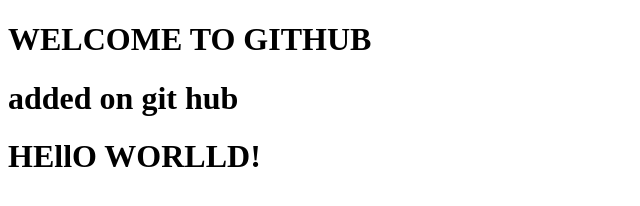
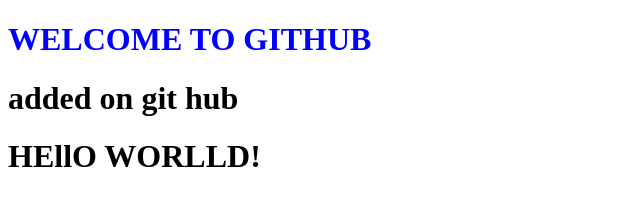
Before and after one commit to rohit-4321/hello-, a plain HTML site: page index.html in a window 1280 px wide. Shown: the whole page, without its empty margins (0-640 px from the left). Drawn offline with Linux system fonts and the light colour scheme.

Commit message:
add csss

```diff
--- a/index.html
+++ b/index.html
@@ -6,7 +6,7 @@
     <title>HEllo</title>
 </head>
 <body>
-    <h1>WELCOME TO GITHUB</h1>
+    <h1 style= "color:blue">WELCOME TO GITHUB</h1>
     <h1>added on git hub</h1>
     <h1>HEllO WORLLD!</h1>
 </body>
```
